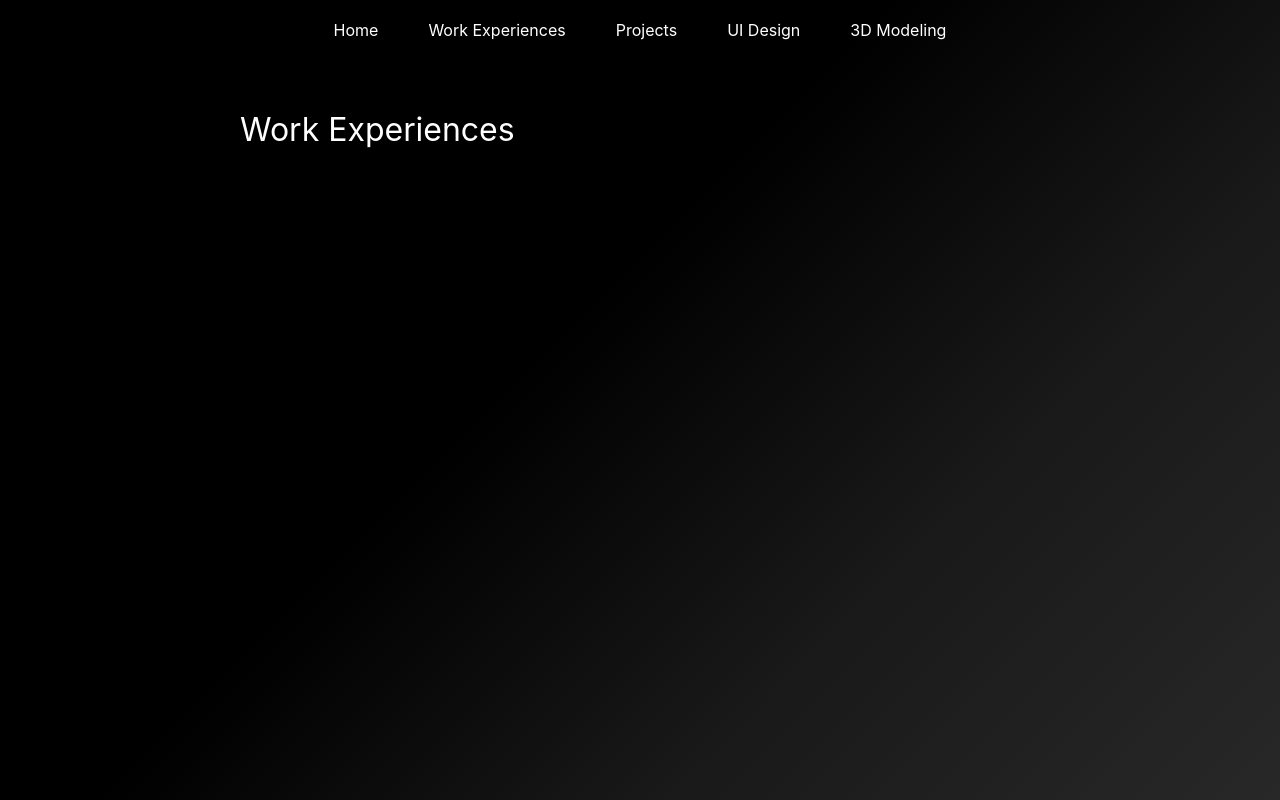
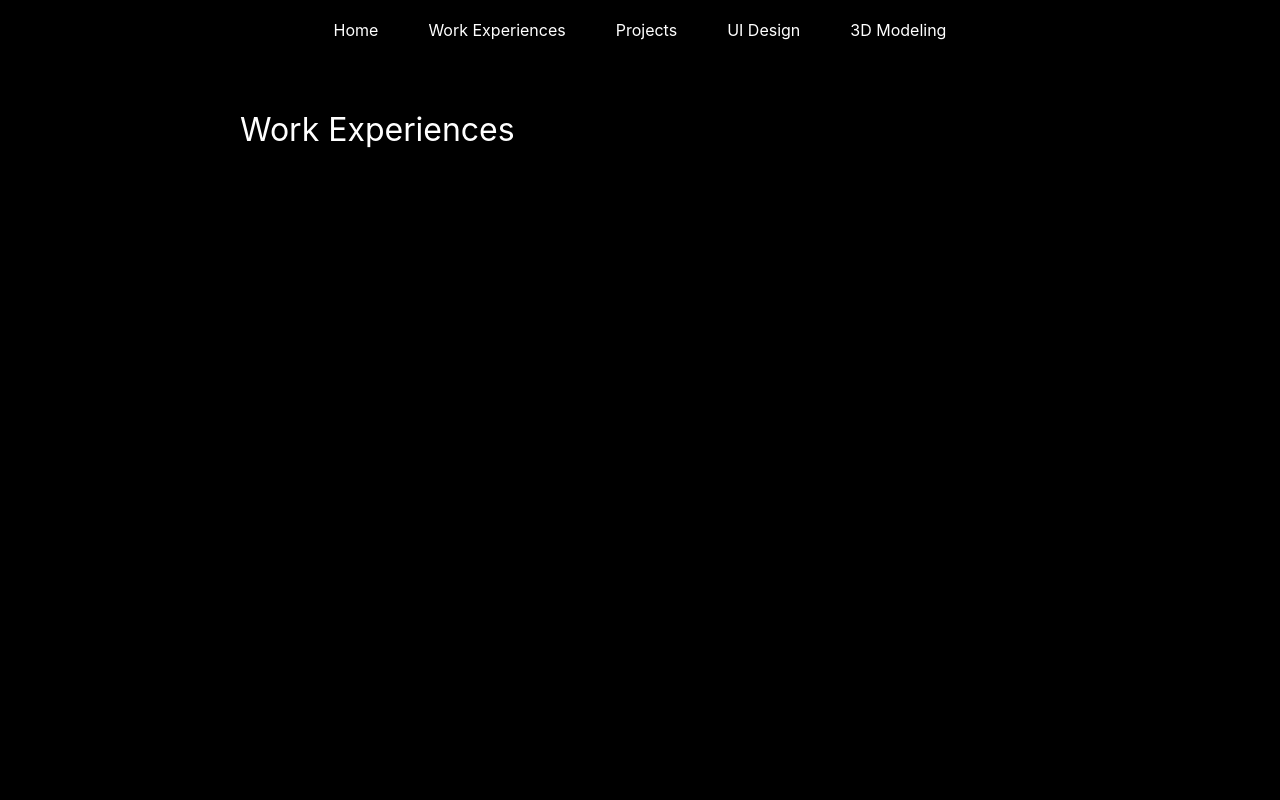
Before and after one commit to karenlinky/personal-website, a React (Create React App) app: page /work_experiences in a window 1280 px wide. Built offline with nearby package versions, Linux system fonts and the light colour scheme.

Commit message:
updated background color and removed model

```diff
--- a/src/components/about/About.js
+++ b/src/components/about/About.js
@@ -86,7 +86,7 @@ const About = () => {
             <PrimaryButton className={'fadeIn'} label={'View Experience'} href={'/#'}/>
           </div>
           <div className={'codeIconContainer'}>
-            {showAnimation ? <Spline scene="https://prod.spline.design/B9pJa24JBcb8CusO/scene.splinecode" /> : null}
+            {/* {showAnimation ? <Spline scene="https://prod.spline.design/B9pJa24JBcb8CusO/scene.splinecode" /> : null} */}
           </div>
         </div>
       </div>
--- a/src/components/content/content.css
+++ b/src/components/content/content.css
@@ -2,8 +2,8 @@
 
 .fullPageContent {
     min-height: 100vh;
-    background: rgb(0,0,0);
-    background: linear-gradient(135deg, rgba(0,0,0,1) 0%, rgba(0,0,0,1) 43%, rgba(25,25,25,1) 70%, rgba(40,40,40,1) 100%);
+    /* background: rgb(0,0,0);
+    background: linear-gradient(135deg, rgba(0,0,0,1) 0%, rgba(0,0,0,1) 43%, rgba(25,25,25,1) 70%, rgba(40,40,40,1) 100%); */
     /* background: rgb(0,0,0);
     background: linear-gradient(0deg, rgba(0,0,0,1) 0%, rgba(0,0,0,1) 48%, rgba(42,42,42,1) 77%, rgba(88,88,88,1) 100%); */
 
@@ -13,7 +13,7 @@
     background: linear-gradient(0deg, rgba(0,1,16,1) 0%, rgba(0,1,16,1) 57%, rgba(10,12,38,1) 83%, rgba(19,20,46,1) 100%); */
 
     /* background-color: rgb(16, 0, 48); */
-    /* background-color: rgb(0, 0, 0); */
+    background-color: rgb(0, 0, 0);
 }
 
 .fullPageBody {
```
